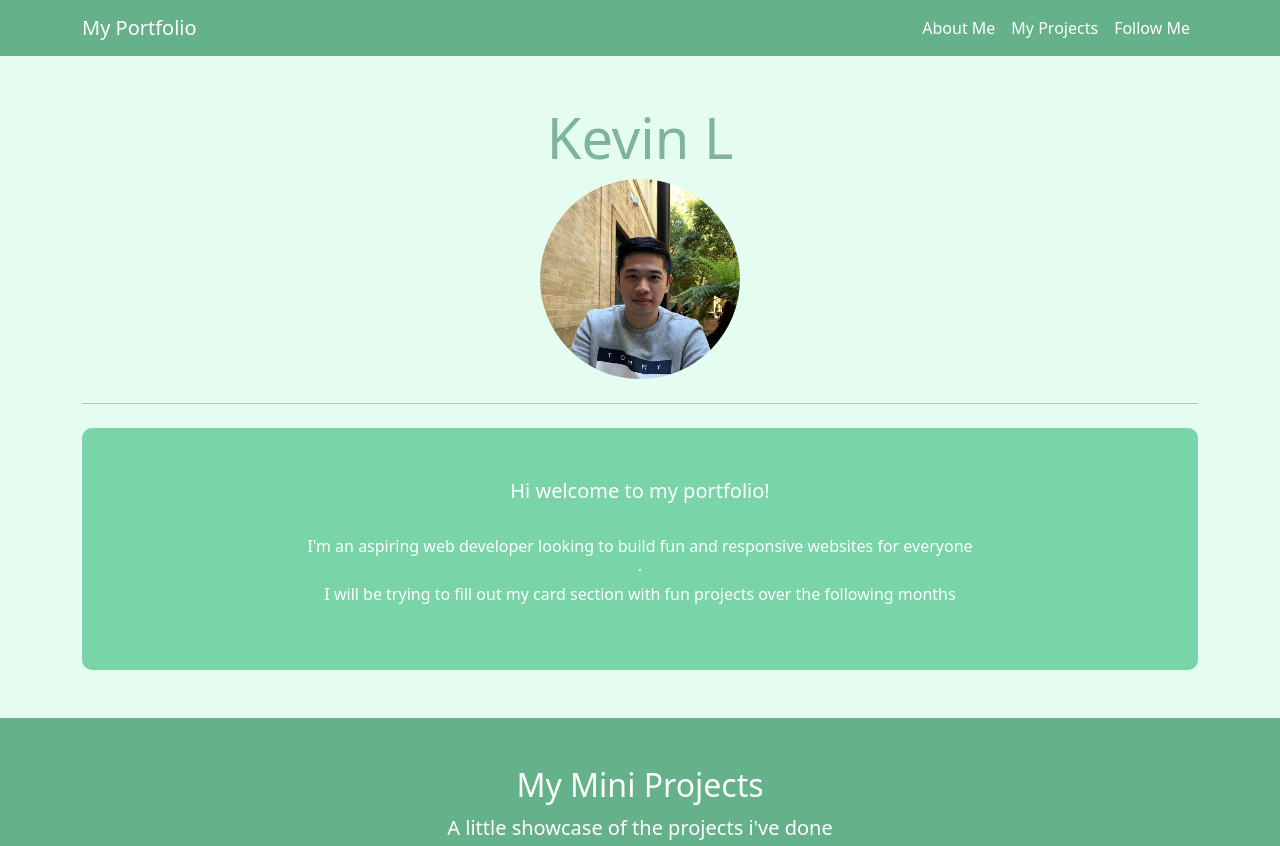
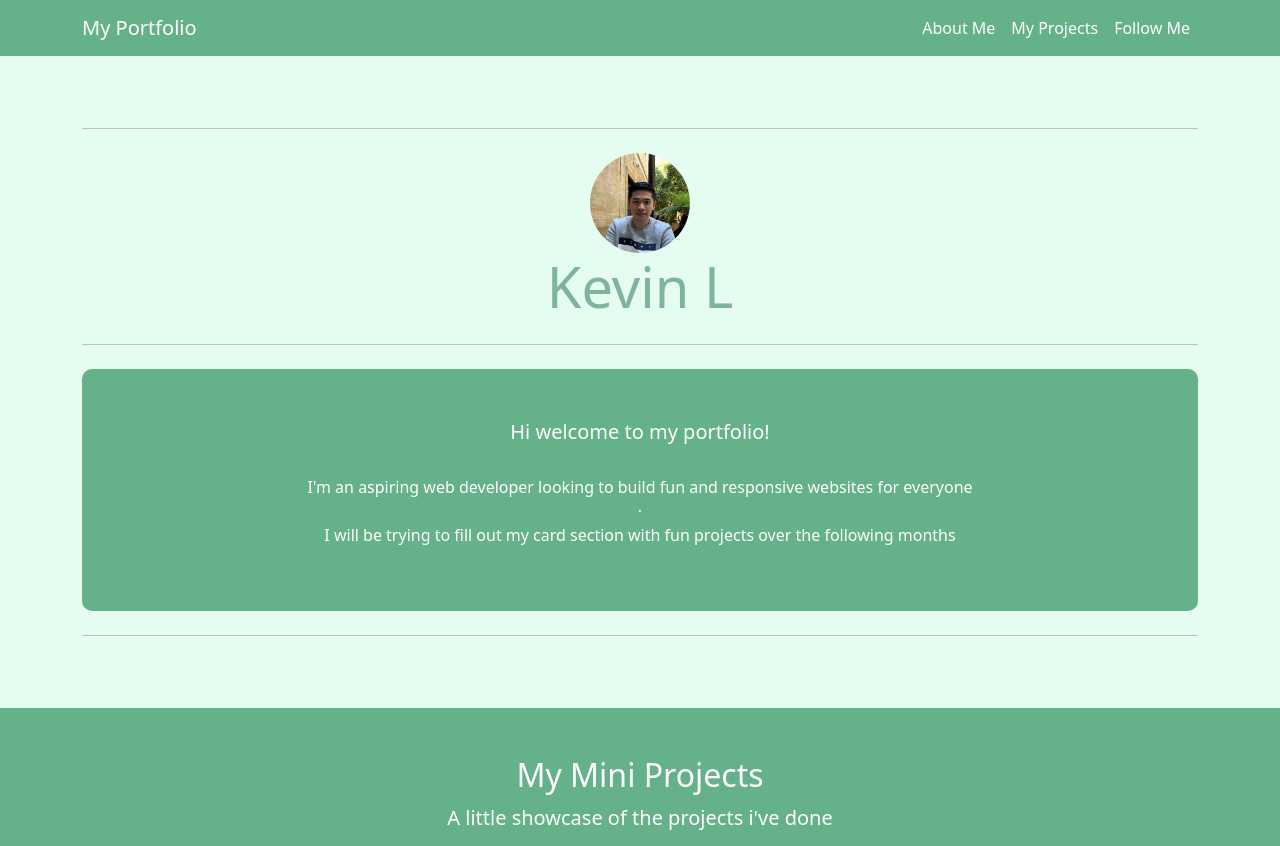
Before and after one commit to Luukev01/Portfolio, a plain HTML site: page index.html in a window 1280 px wide. Shown: the top 846 px of the page. Drawn offline with nearby package versions, Linux system fonts and the light colour scheme.

Commit message:
fixed trial

```diff
--- a/index.html
+++ b/index.html
@@ -56,11 +56,10 @@
     <section class="p-5 text-center container-fluid bg-colorlight">
       <div class="jumbotron jumbotron-fluid">
         <div class="container">
-          <h1 class="display-4 text-green">Kevin L</h1>
-          <img src="images/Profile-photo.jpeg" alt="image of me" class="responsive" width="" height="">
           <hr class="my-4" />
-
-      <!-- Start of about me section -->
+          <img src="images/Profile-photo.jpeg" alt="image of me" class="responsive">
+          <h1 class="display-4 text-green ">Kevin L </h1>
+          <hr class="my-4" />
           <section class="p-5 text-white text-center bg-colorlight-grey" id="aboutMe">
             <div class="container">
               <div class="row">
@@ -76,6 +75,10 @@
               </div>
             </div>
           </section>
+          <hr class="my-4" />
+
+      <!-- Start of about me section -->
+
             <!-- <a class="btn btn-lg button-color text-white" id="aboutMe" type="button" data-toggle="collapse" data-target="#collapseAboutMe" aria-controls="collapseAboutMe">
               About me</a> -->
 
--- a/style.css
+++ b/style.css
@@ -4,8 +4,8 @@
 }
 
 .responsive {
-  max-width: 200px;
-  max-height: 200px;
+  max-width: 100px;
+  max-height: 100px;
   border-radius: 50%;
 }
 
@@ -18,7 +18,7 @@
 }
 
 .bg-colorlight-grey {
-  background-color: #79d4a7 !important;
+  background-color: #64b18a !important;
   border-radius: 10px;
 }
 
@@ -30,3 +30,7 @@
 .text-green {
   color: #7eb499;
 }
+
+.border-green {
+  border-color: #79d4a7 !important;
+}
```
Lines whose indentation alone changed are shown as unchanged.
